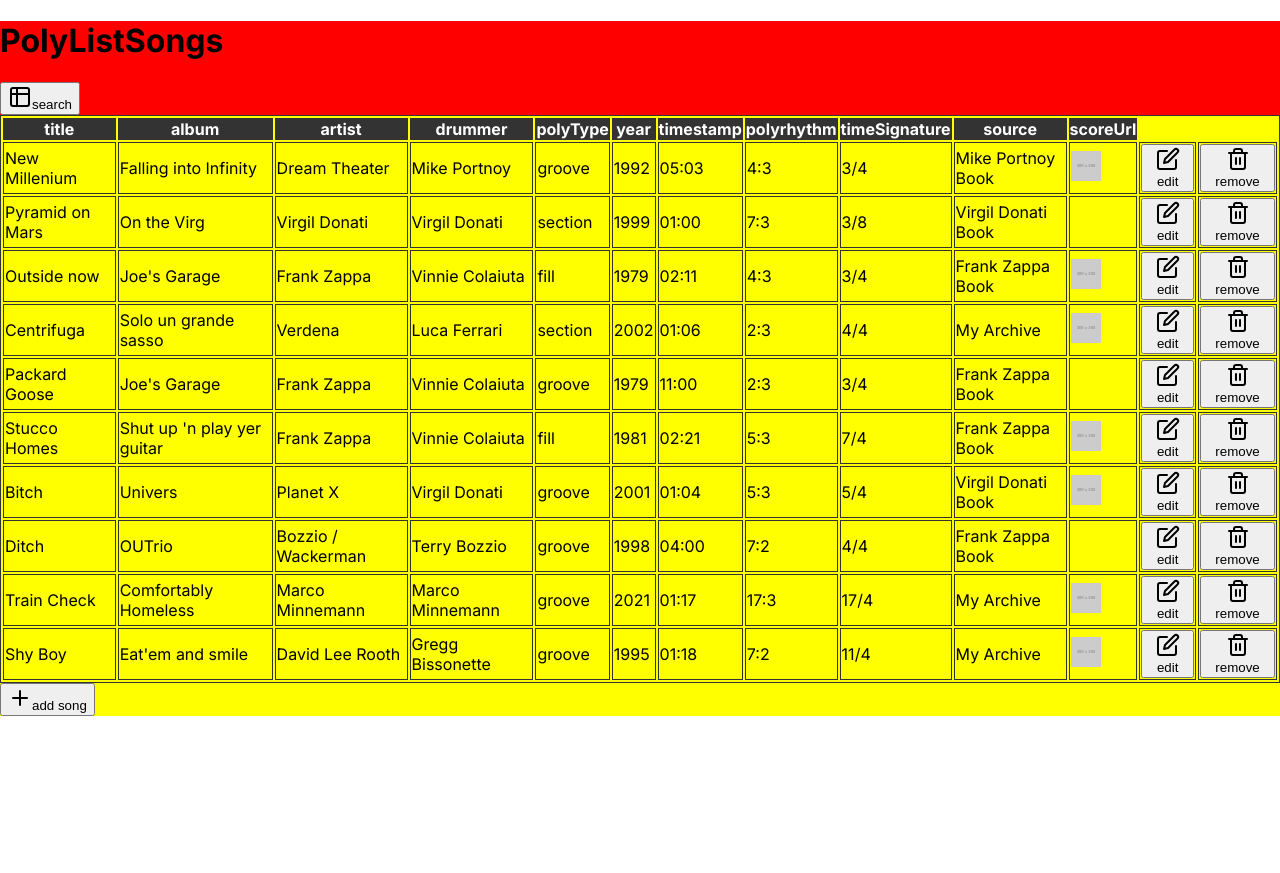
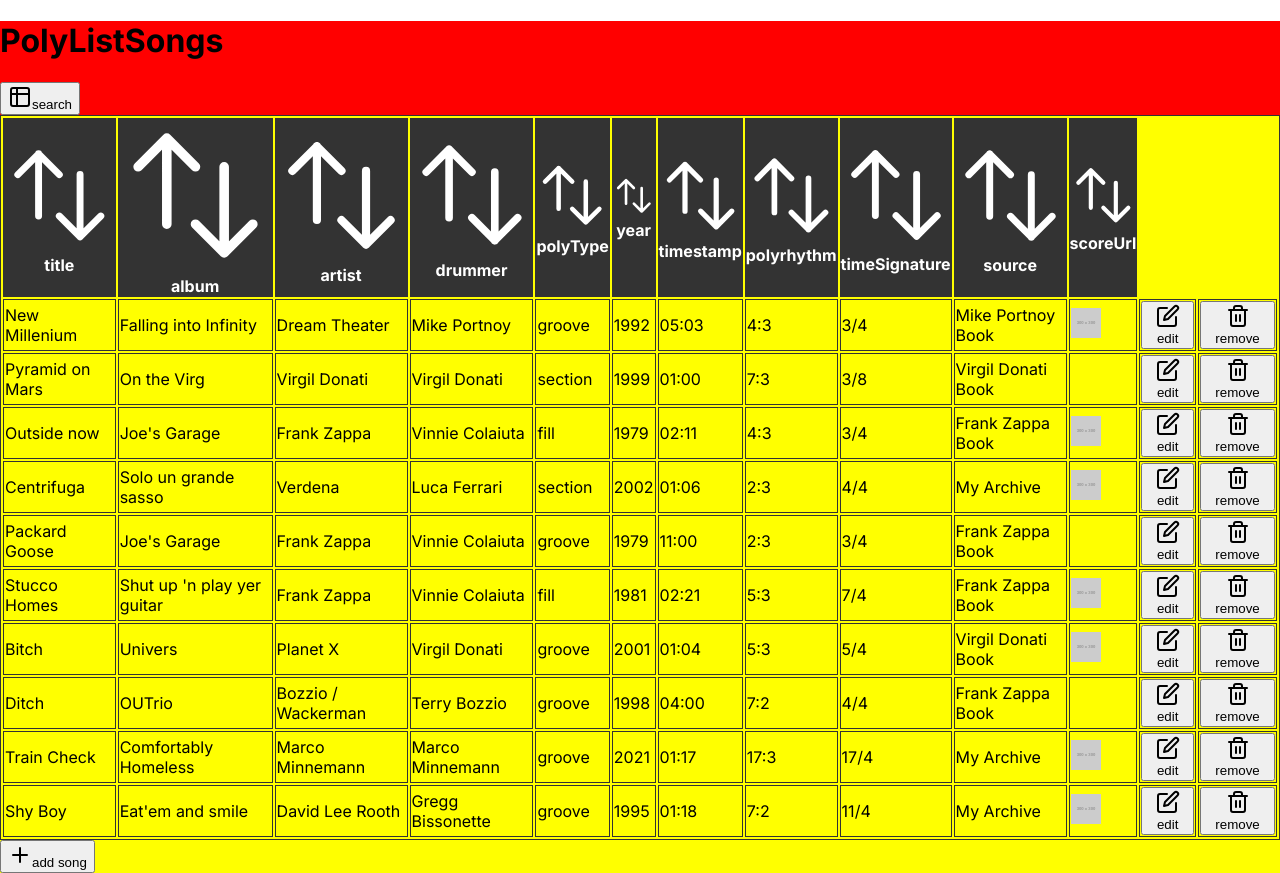
Before and after one commit to MarcoMaz/polylistsongs, a Next.js app: page / in a window 1280 px wide. Before the commit the page ends 800 px from the top, so only its background shows below. Built offline with nearby package versions, Linux system fonts and the light colour scheme.

Commit message:
- add arrowsIcon

```diff
--- a/package.json
+++ b/package.json
@@ -9,6 +9,7 @@
     "lint": "next lint"
   },
   "dependencies": {
+    "@heroicons/react": "^2.0.18",
     "next": "14.0.0",
     "react": "^18",
     "react-dom": "^18",
--- a/src/components/TableFeature/Container/TableSongs/TableSongs.tsx
+++ b/src/components/TableFeature/Container/TableSongs/TableSongs.tsx
@@ -1,6 +1,7 @@
 /* eslint-disable @next/next/no-img-element */
 import { SetStateAction, useState } from "react";
 
+import ArrowsIcon from "../../Presentational/ArrowsIcon/ArrowsIcon";
 import Button from "../../../common/Button/Button";
 
 import { SongProp } from "@/models/model";
@@ -65,6 +66,7 @@ const TableSongs: React.FunctionComponent<TableSongsProps> = ({
         <tr>
           {tableFields.map((field, index) => (
             <th key={index} onClick={() => handleSort(field)}>
+              <ArrowsIcon />
               {field}
             </th>
           ))}
--- /dev/null
+++ b/src/components/TableFeature/Presentational/ArrowsIcon/ArrowsIcon.tsx
@@ -0,0 +1,22 @@
+import React from "react";
+
+const ArrowsIcon: React.FunctionComponent = () => {
+  return (
+    <svg
+      xmlns="http://www.w3.org/2000/svg"
+      fill="none"
+      viewBox="0 0 24 24"
+      strokeWidth={1.5}
+      stroke="currentColor"
+      className="w-6 h-6"
+    >
+      <path
+        strokeLinecap="round"
+        strokeLinejoin="round"
+        d="M3 7.5L7.5 3m0 0L12 7.5M7.5 3v13.5m13.5 0L16.5 21m0 0L12 16.5m4.5 4.5V7.5"
+      />
+    </svg>
+  );
+};
+
+export default ArrowsIcon;
```
Also changed, not shown: 1 other file (tests, documents, lock files or other folders).
